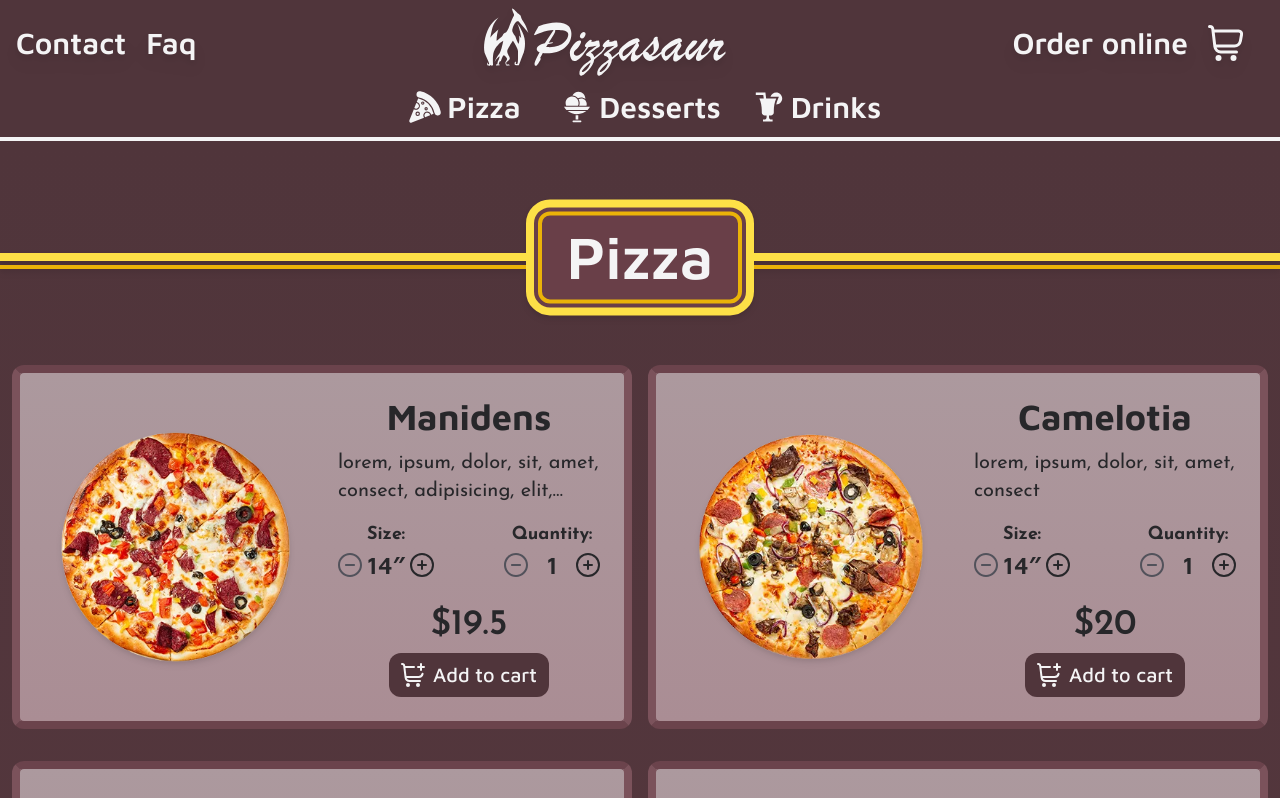
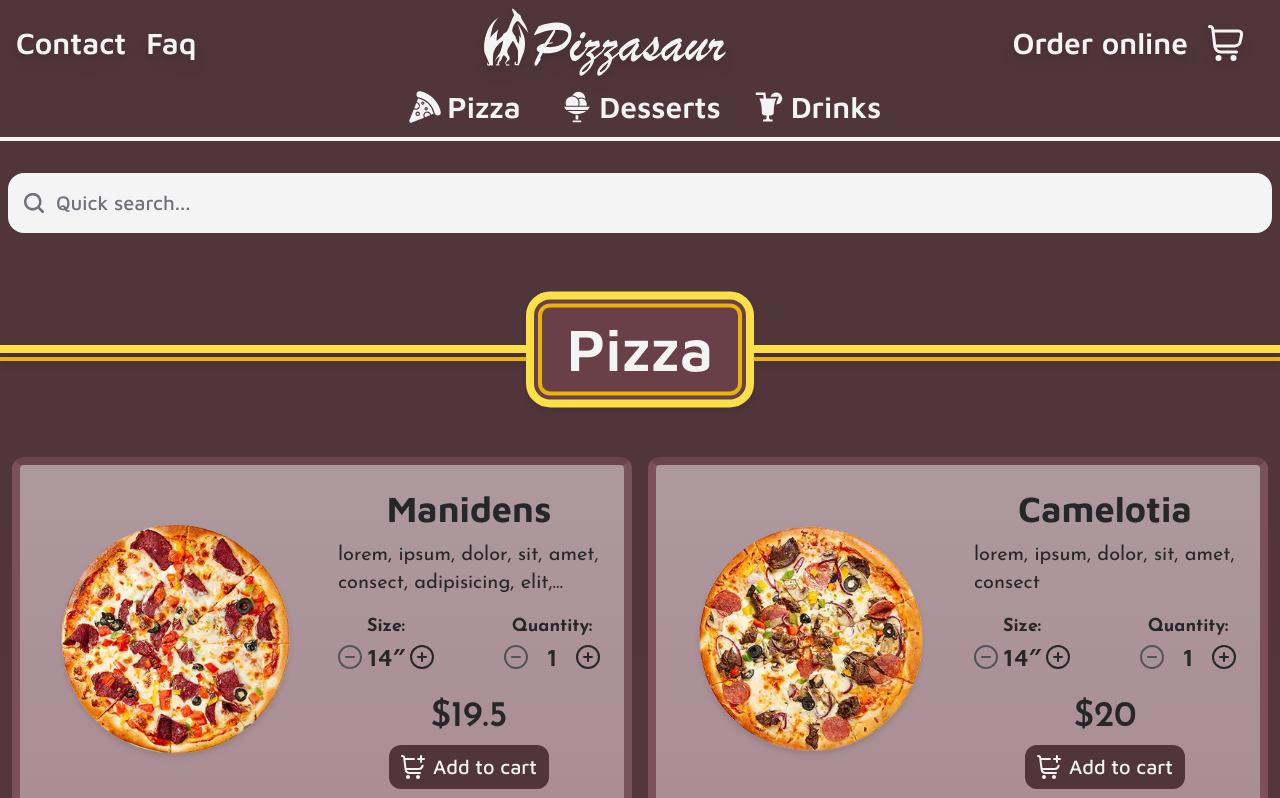
Before and after one commit to CryingEnder/pizzasaur, a React (Vite) app: page /menu in a window 1280 px wide. Shown: the top 798 px of the page. Built offline with nearby package versions, Linux system fonts and the light colour scheme.

Commit message:
Build the Search component

```diff
--- a/src/components/Menu.jsx
+++ b/src/components/Menu.jsx
@@ -1,19 +1,60 @@
 import React, { useState, useEffect } from "react";
 import Item from "./common/Item";
 import MenuSection from "./MenuSection";
+import Search from "./Search";
 import pizzaArray from "./../services/fakePizzaService";
 import dessertsArray from "./../services/fakeDessertsService";
 import drinksArray from "./../services/fakeDrinksService";
 
 function Menu(props) {
   const [pizzas, setPizzas] = useState([]);
+  const [allPizzas, setAllPizzas] = useState([]);
   const [desserts, setDesserts] = useState([]);
+  const [allDesserts, setAllDesserts] = useState([]);
   const [drinks, setDrinks] = useState([]);
+  const [allDrinks, setAllDrinks] = useState([]);
 
   function getItems() {
     setPizzas(pizzaArray);
     setDesserts(dessertsArray);
     setDrinks(drinksArray);
+    setAllPizzas(pizzaArray);
+    setAllDesserts(dessertsArray);
+    setAllDrinks(drinksArray);
+  }
+
+  function searchItems(input) {
+    const inputValue = input.toLowerCase();
+
+    let newPizzaArray = [];
+    let newPizzaArrayIndex = 0;
+    for (let item of allPizzas)
+      if (item && item.name.toLowerCase().search(inputValue) !== -1)
+        newPizzaArray[newPizzaArrayIndex++] = item;
+    setPizzas(newPizzaArray);
+
+    let newDessertsArray = [];
+    let newDessertsArrayIndex = 0;
+    for (let item of allDesserts)
+      if (item && item.name.toLowerCase().search(inputValue) !== -1)
+        newDessertsArray[newDessertsArrayIndex++] = item;
+    setDesserts(newDessertsArray);
+
+    let newDrinksArray = [];
+    let newDrinksArrayIndex = 0;
+    for (let item of allDrinks)
+      if (item && item.name.toLowerCase().search(inputValue) !== -1)
+        newDrinksArray[newDrinksArrayIndex++] = item;
+    setDrinks(newDrinksArray);
+  }
+
+  function handleChange(e) {
+    const inputValue = e.target.value;
+    if (inputValue.length === 0) {
+      setPizzas(allPizzas);
+      setDesserts(allDesserts);
+      setDrinks(allDrinks);
+    } else searchItems(inputValue);
   }
 
   useEffect(() => {
@@ -22,42 +63,55 @@ function Menu(props) {
 
   return (
     <main className="bg-gradient-to-b from-red-darker to-red-dark pb-16 tablet:pb-20 laptop:pb-24 desktop:pb-28">
-      <MenuSection id="pizza-section" content="Pizza">
+      <Search onChange={handleChange} />
+      <MenuSection
+        className={pizzas.length === 0 ? "hidden" : ""}
+        id="pizza-section"
+        header="Pizza"
+      >
         {pizzas.map((pizza) => (
           <Item itemData={pizza} key={pizza._id} />
         ))}
       </MenuSection>
-      <MenuSection id="desserts-section" content="Desserts">
+      <MenuSection
+        className={desserts.length === 0 ? "hidden" : ""}
+        id="desserts-section"
+        header="Desserts"
+      >
         {desserts.map((dessert) => (
           <Item simplified={true} itemData={dessert} key={dessert._id} />
         ))}
       </MenuSection>
-      <MenuSection id="drinks-section" content="Drinks">
+      <MenuSection
+        className={drinks.length === 0 ? "hidden" : ""}
+        id="drinks-section"
+        header="Drinks"
+      >
         {drinks.map((drink) => (
           <Item simplified={true} itemData={drink} key={drink._id} />
         ))}
       </MenuSection>
-      {/* <MenuSection id="test1-section" content="Test1">
+      {/* <MenuSection id="test1-section" header="Test1">
         {drinks.map((drink) => (
           <Item simplified={true} itemData={drink} key={drink._id} />
         ))}
       </MenuSection>
-      <MenuSection id="test2-section" content="Test2">
+      <MenuSection id="test2-section" header="Test2">
         {drinks.map((drink) => (
           <Item simplified={true} itemData={drink} key={drink._id} />
         ))}
       </MenuSection>
-      <MenuSection id="test3-section" content="Test3">
+      <MenuSection id="test3-section" header="Test3">
         {drinks.map((drink) => (
           <Item simplified={true} itemData={drink} key={drink._id} />
         ))}
       </MenuSection>
-      <MenuSection id="test4-section" content="Test4">
+      <MenuSection id="test4-section" header="Test4">
         {drinks.map((drink) => (
           <Item simplified={true} itemData={drink} key={drink._id} />
         ))}
       </MenuSection>
-      <MenuSection id="test5-section" content="Test5">
+      <MenuSection id="test5-section" header="Test5">
         {drinks.map((drink) => (
           <Item simplified={true} itemData={drink} key={drink._id} />
         ))}
--- a/src/components/MenuSection.jsx
+++ b/src/components/MenuSection.jsx
@@ -3,11 +3,11 @@ import Container from "./common/Container";
 import Heading from "./common/Heading";
 import PropTypes from "prop-types";
 
-function MenuSection({ content, id, children, ...props }) {
+function MenuSection({ header, id, children, ...props }) {
   return (
     <section id={id} {...props}>
       <Heading
-        content={content}
+        content={header}
         styles="pb-12 pt-16 tablet:pb-14 tablet:pt-20 laptop:pb-20 laptop:pt-24 desktop:pb-24 desktop:pt-28"
       />
       <Container
@@ -23,7 +23,7 @@ function MenuSection({ content, id, children, ...props }) {
 }
 
 MenuSection.propTypes = {
-  content: PropTypes.string.isRequired,
+  header: PropTypes.string.isRequired,
   id: PropTypes.string.isRequired,
 };
 
--- /dev/null
+++ b/src/components/Search.jsx
@@ -0,0 +1,32 @@
+import React, { useRef, useState } from "react";
+import Container from "./common/Container";
+import { MagnifyingGlass } from "./common/Icons";
+
+function Search({ ...props }) {
+  const ref = useRef(null);
+
+  function focusInput() {
+    if (ref.current) ref.current.focus();
+  }
+
+  return (
+    <Container
+      tag="div"
+      stylesIn="px-2 pt-8 flex flex-row items-center justify-center max-w-[16rem] relative"
+    >
+      <MagnifyingGlass
+        className="absolute left-6 fill-current text-zinc-500 w-5 cursor-text"
+        onClick={focusInput}
+      />
+      <input
+        {...props}
+        ref={ref}
+        type="text"
+        placeholder="Quick search..."
+        className="bg-zinc-100 rounded-2xl font-ui font-medium text-zinc-800 w-full pl-12 pr-6 py-4 outline-none focus:bg-zinc-200 text-xl placeholder-zinc-500 placeholder:text-xl"
+      />
+    </Container>
+  );
+}
+
+export default Search;
--- a/src/components/common/Icons.jsx
+++ b/src/components/common/Icons.jsx
@@ -233,7 +233,25 @@ function Add({ ...props }) {
   );
 }
 
+function MagnifyingGlass({ ...props }) {
+  return (
+    <svg
+      {...props}
+      version="1.1"
+      xmlns="http://www.w3.org/2000/svg"
+      viewBox="0 0 24 24"
+    >
+      <path
+        d="M23.6,21.4l-4.7-4.7c3.5-4.7,2.5-11.3-2.1-14.8S5.5-0.5,2,4.1s-2.5,11.3,2.1,14.8c3.7,2.8,8.9,2.8,12.6,0l4.7,4.7
+	c0.6,0.6,1.5,0.6,2.1,0S24.1,22,23.6,21.4L23.6,21.4z M10.5,18C6.4,18,3,14.6,3,10.5S6.4,3,10.5,3S18,6.4,18,10.5
+	C18,14.6,14.6,18,10.5,18z"
+      />
+    </svg>
+  );
+}
+
 export {
+  MagnifyingGlass,
   AngleDown,
   ArrowLeft,
   ArrowRight,
```
